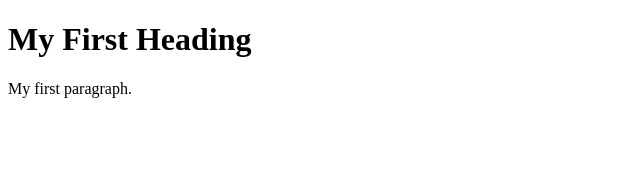
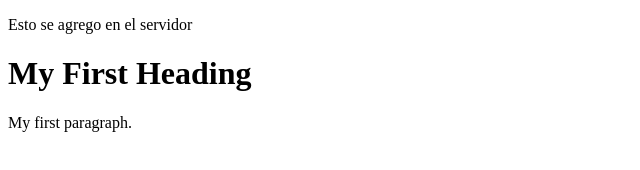
Before and after one commit to damc-code/quotebook, a plain HTML site: page index.html in a window 1280 px wide. Shown: the whole page, without its empty margins (0-640 px from the left). Drawn offline with Linux system fonts and the light colour scheme.

Commit message:
Update index.html

```diff
--- a/index.html
+++ b/index.html
@@ -5,7 +5,7 @@
 document.getElementById("demo").innerHTML = "Hello JavaScript!";
 </script>
 <body>
-
+  <p>Esto se agrego en el servidor</p>
 <h1>My First Heading</h1>
 <p>My first paragraph.</p>
 
```
